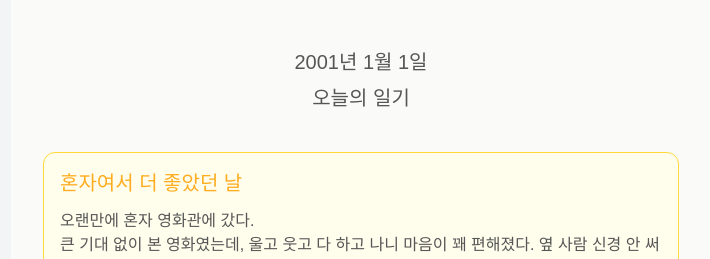
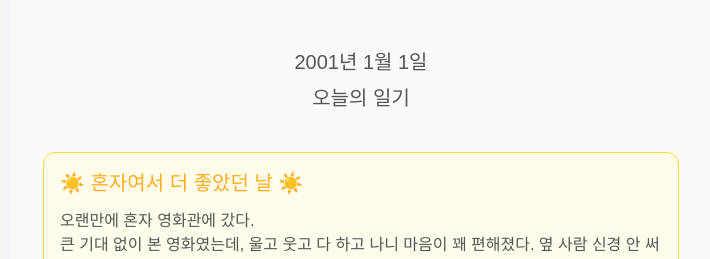
Before and after one commit to xuuwon/maeumgyeol, a Next.js app: page /write/detail/1 in a window 1280 px wide. Shown: the top 259 px of the page, without its empty margins (279-989 px from the left). Built offline with nearby package versions, Linux system fonts and the light colour scheme; a web font is replaced by a local one.

Commit message:
feat: 상세 일기 컴포넌트에 날씨 추가

```diff
--- a/src/app/write/detail/[date]/PageClient.tsx
+++ b/src/app/write/detail/[date]/PageClient.tsx
@@ -12,7 +12,7 @@ const PageClient = ({ date }: { date: string }) => {
 
   const data = {
     date: '2025-05-26',
-    weather: 'sunny',
+    weather: '맑음' as WeatherName,
     title: '혼자여서 더 좋았던 날',
     content:
       '<p><span>오랜만에 혼자 영화관에 갔다. </span></p><p><span>큰 기대 없이 본 영화였는데, 울고 웃고 다 하고 나니 마음이 꽤 편해졌다. 옆 사람 신경 안 써도 되는 자리에서, </span><mark class="custom-highlight" style="background-color: #81C784;">혼자만의 시간에 집중</mark><span>할 수 있었던 게 참 좋았다. 영화 끝나고 근처 카페 가서 멍하니 앉아 있다가 </span><span style="color: #283593">책도 좀 읽었다.</span><span> 누구 눈치도 안 보고, 하고 싶은 거 마음대로 한 하루. 오히려 혼자라서 더 자유롭고 좋았다. </span><span style="color: #F57C00"><em>이런 하루, 자주 만들고 싶다.</em></span></p>',
@@ -40,6 +40,7 @@ const PageClient = ({ date }: { date: string }) => {
   const router = useRouter();
 
   type EmotionName = '중립' | '행복' | '슬픔' | '불안' | '분노';
+  type WeatherName = '맑음' | '흐림' | '비' | '눈';
 
   const emotionToEmoji: Record<EmotionName, string> = {
     중립: '🙂',
@@ -47,6 +48,13 @@ const PageClient = ({ date }: { date: string }) => {
     슬픔: '😭',
     불안: '😰',
     분노: '😠',
+  };
+
+  const weatherToEmoji: Record<WeatherName, string> = {
+    맑음: '☀️',
+    흐림: '☁️',
+    비: '🌧️',
+    눈: '❄️',
   };
 
   return (
@@ -58,7 +66,9 @@ const PageClient = ({ date }: { date: string }) => {
 
       {/* 일기 데이터 */}
       <div className="flex flex-col gap-3 w-full min-h-[197px] border border-1 border-main-yellow bg-bg-yellow rounded-xl p-4">
-        <h2 className="text-xl text-[#ffad20]">{data.title}</h2>
+        <h2 className="text-xl text-[#ffad20]">
+          {weatherToEmoji[data.weather]} {data.title} {weatherToEmoji[data.weather]}
+        </h2>
         <div className="prose max-w-none" dangerouslySetInnerHTML={{ __html: data.content }} />
 
         {data.imageUrls.length !== 0 && (
```
